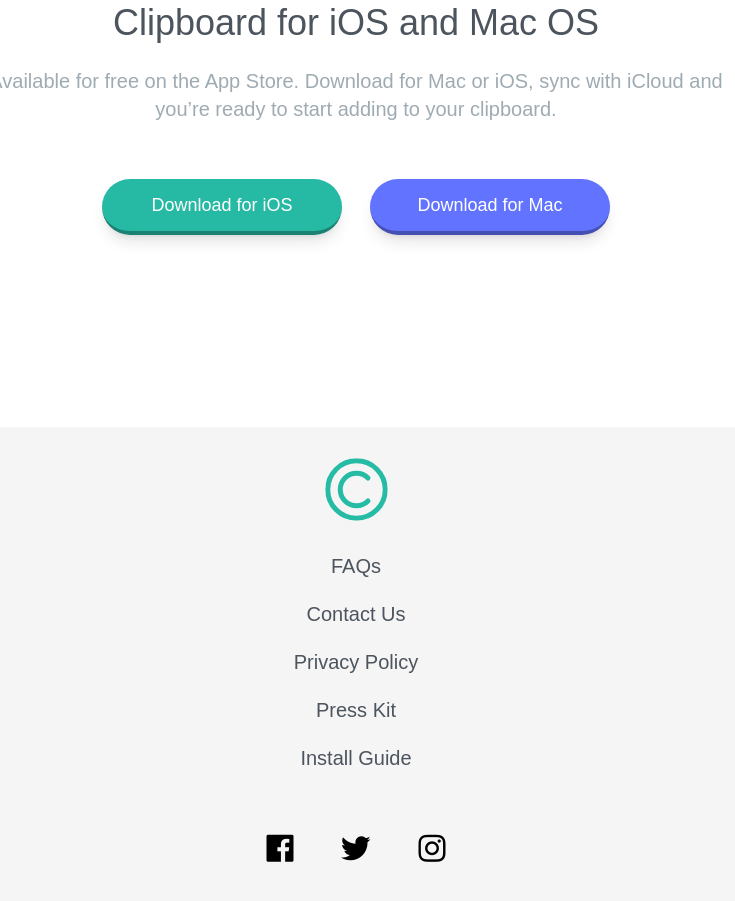
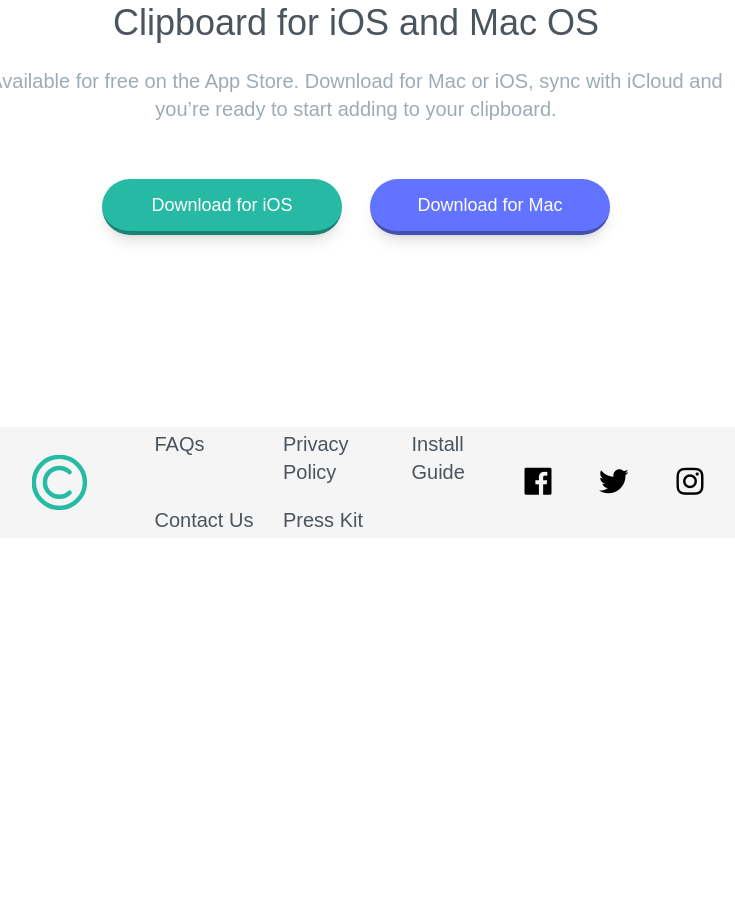
Before and after one commit to IbsonBarboza/clipboard-landing-page-master, a website: page src/index.html in a window 1280 px wide. Shown: the part 3413-4314 px from the top of the page, without its empty margins (284-1019 px from the left). After the commit the page ends 3951 px from the top, so only its background shows below. Drawn offline with nearby package versions, Linux system fonts and the light colour scheme; a web font is replaced by a local one.

Commit message:
footer finish

```diff
--- a/src/index.html
+++ b/src/index.html
@@ -162,19 +162,21 @@
     </main>
 
 
-    <footer class="bg-[#f5f5f5] flex flex-col items-center">
+    <footer class="bg-[#f5f5f5] flex flex-col items-center md:flex-row md:justify-between md:h-full md:px-32 lg:px-72">
+        <div class="md:flex md:items-center md:gap-10">
             <figure class="flex justify-center">
                 <img class="scale-50" src="../images/logo.svg" alt="">
             </figure>
-        <ul class="text-DarkGrayishBlue font-medium text-center text-xl mb-14 flex flex-col gap-5">
+            <ul class="text-DarkGrayishBlue font-medium text-center md:text-start text-xl mb-14 md:mb-0 flex flex-col gap-5 md:grid lg:grid-cols-3">
                 <li class="hover:text-StrongCyan transition ease-in cursor-pointer">FAQs</li>
-            <li class="hover:text-StrongCyan transition ease-in cursor-pointer">Contact Us</li>
-            <li class="hover:text-StrongCyan transition ease-in cursor-pointer">Privacy Policy</li>
+                <li class="hover:text-StrongCyan transition ease-in cursor-pointer md:col-start-1">Contact Us</li>
+                <li class="hover:text-StrongCyan transition ease-in cursor-pointer md:col-start-2 md:row-start-1">Privacy Policy</li>
                 <li class="hover:text-StrongCyan transition ease-in cursor-pointer">Press Kit</li>
-            <li class="hover:text-StrongCyan transition ease-in cursor-pointer">Install Guide</li>
+                <li class="hover:text-StrongCyan transition ease-in cursor-pointer md:col-start-3 md:row-start-1">Install Guide</li>
             </ul>
+        </div>
 
-        <div class="flex gap-10 mb-14">
+        <div class="flex gap-10 mb-14 md:mb-0">
             <a href="#">
                 <i class='bx bxl-facebook-square text-4xl hover:text-StrongCyan transition ease-in'></i>
             </a>
```
Also changed, not shown: src/output.css. Lines whose indentation alone changed are shown as unchanged.
